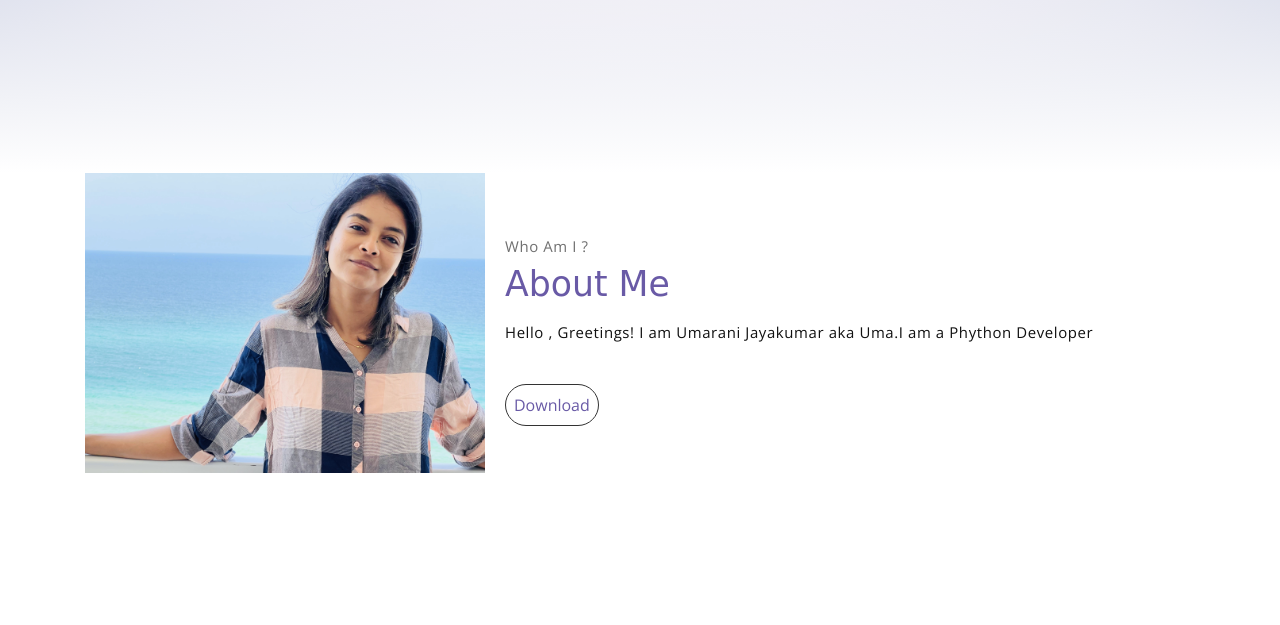
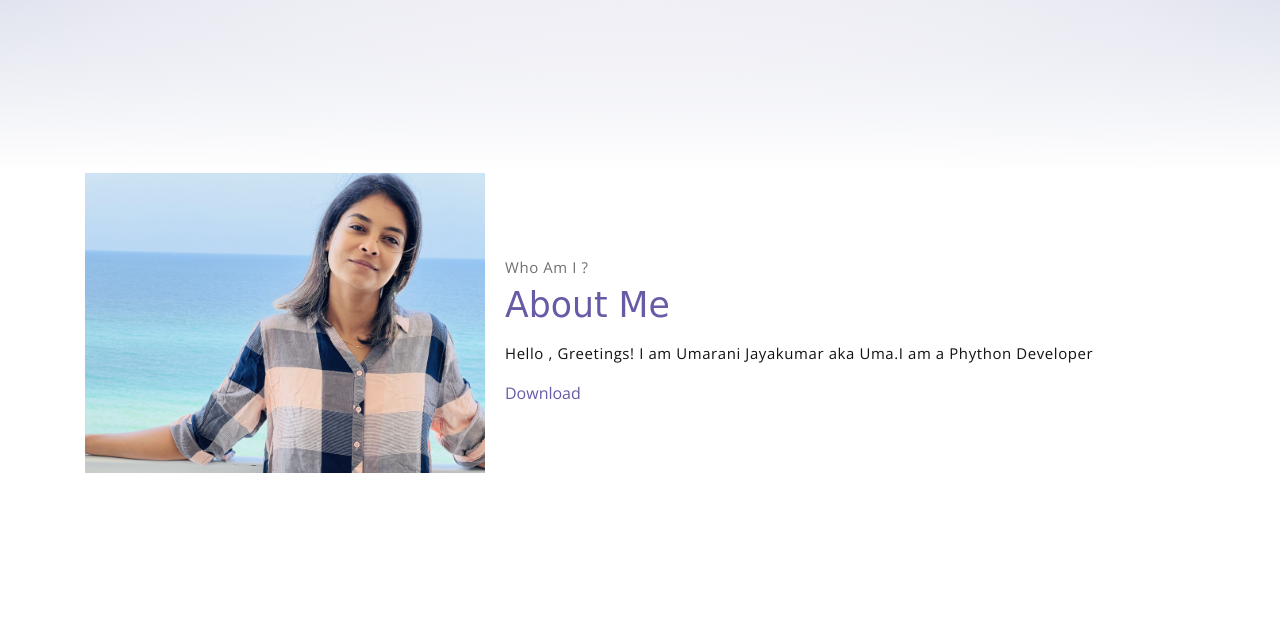
Before and after one commit to umajay/myportfo, a Flask app: page / in a window 1280 px wide. Shown: the part 627-1252 px from the top of the page. Run offline with Flask 3, Linux system fonts and the light colour scheme; some libraries are stand-ins or nearby versions; some web fonts are replaced.

Commit message:
Update index.html
<a href="C:\Users\Uma\PycharmProjects\SampleWebServer\static\assets\Docs\CV-UmaraniJ.rtf" download="">Download</a>

removed button link

```diff
--- a/templates/index.html
+++ b/templates/index.html
@@ -88,8 +88,7 @@
                     <p>
                         Hello , Greetings! I am Umarani Jayakumar aka Uma.I am a Phython Developer
                     </p>
-                    <a href="file:///C:\Users\Uma\PycharmProjects\SampleWebServer\static\assets\Docs\CV-UmaraniJ.rtf" download="UmaraniJayakumar">
-                    <button class="btn-rounded btn btn-outline-primary mt-4">Download</button>
+                    <a href="C:\Users\Uma\PycharmProjects\SampleWebServer\static\assets\Docs\CV-UmaraniJ.rtf" download="">Download</a>
                     </a>
 
                 </div>
```
